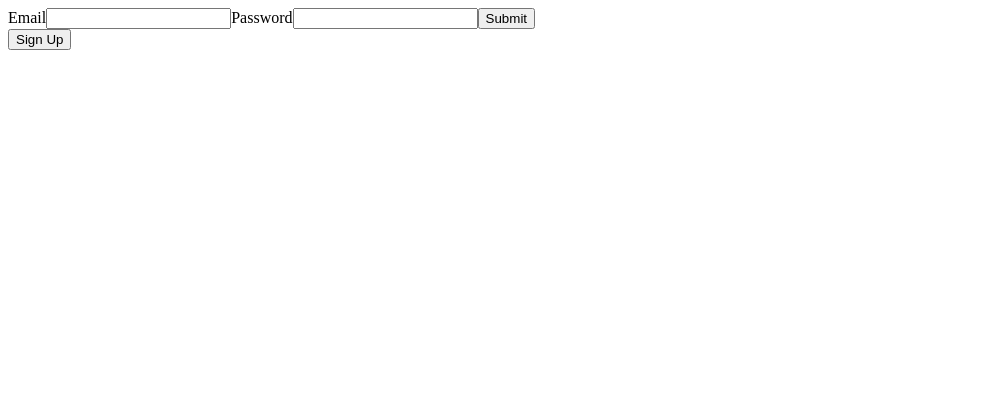
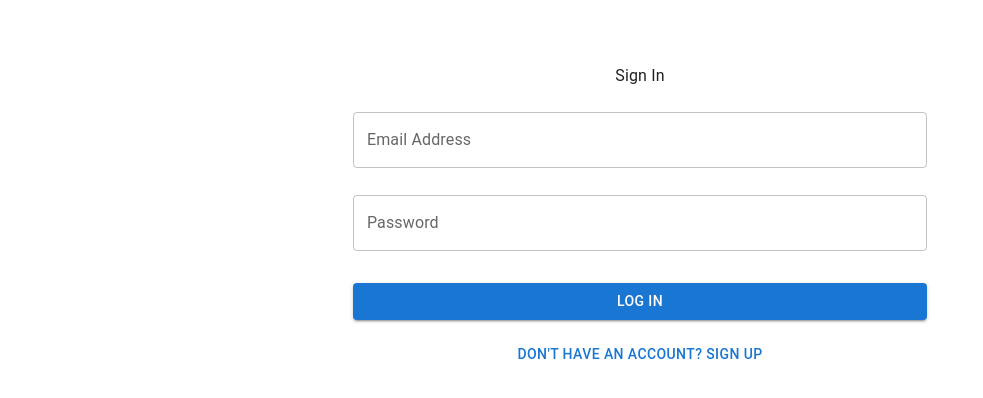
Before and after one commit to jgrimes86/Land-Use-Checklist, a React (Create React App) app in the folder client/: page /login in a window 1280 px wide. Shown: the top 398 px of the page, without its empty margins (0-983 px from the left). Built offline with nearby package versions, Linux system fonts and the light colour scheme; no server answers.

Commit message:
Change signin form to MUI components

```diff
--- a/client/package.json
+++ b/client/package.json
@@ -4,13 +4,13 @@
     "private": true,
     "proxy": "http://127.0.0.1:5555",
     "dependencies": {
-        "@chakra-ui/react": "^2.8.2",
         "@emotion/react": "^11.11.1",
         "@emotion/styled": "^11.11.0",
+        "@mui/icons-material": "^5.14.19",
+        "@mui/material": "^5.14.20",
         "@tanstack/react-table": "^8.10.7",
         "bootstrap": "^5.3.2",
         "formik": "^2.4.5",
-        "framer-motion": "^10.16.14",
         "react": "^18.2.0",
         "react-bootstrap": "^2.9.1",
         "react-dom": "^18.2.0",
--- a/client/src/components/Navbar.js
+++ b/client/src/components/Navbar.js
@@ -1,20 +1,26 @@
 
-import { Link as ReactRouterLink } from 'react-router-dom'
-import { Link as ChakraLink, LinkProps } from '@chakra-ui/react'
+import { NavLink } from 'react-router-dom';
 
 function NavBar({userId, handleLogout}) {
 
     return (
         <nav>
-            <ChakraLink as={ReactRouterLink} to={`/users/${userId}/accounts`}>
+            <NavLink
+                to={`/users/${userId}/accounts`}
+            >
                 Edit Account
-            </ChakraLink>
-            <ChakraLink as={ReactRouterLink} to={`/users/${userId}`}>
+            </NavLink>
+            <NavLink
+                to={`/users/${userId}`}
+            >
                 Home
-            </ChakraLink>
-            <ChakraLink onClick={handleLogout} as={ReactRouterLink} to="/login" >
+            </NavLink>
+            <NavLink
+                to="/login"
+                onClick={handleLogout}
+            >
                 Log Out
-            </ChakraLink>
+            </NavLink>
         </nav>
     )
 }
--- a/client/src/components/SignIn.js
+++ b/client/src/components/SignIn.js
@@ -3,6 +3,9 @@ import { useState } from "react";
 import { useFormik } from "formik";
 import * as yup from "yup";
 import { Navigate, useNavigate, useOutletContext } from "react-router-dom";
+
+import { Box, Button, Checkbox, Container, CssBaseline, FormControlLabel, Grid, Link, TextField, ThemeProvider, Typography } from '@mui/material';
+import { LockOutlinedIcon } from '@mui/icons-material';
 
 
 function SignIn() {
@@ -38,7 +41,7 @@ function SignIn() {
     },
 
     validationSchema: schema,
-    // validateOnChange: false,
+    validateOnChange: false,
     onSubmit: (values) => {
       const url = signup ? "/signup" : "/login";
       fetch(url, {
@@ -69,68 +72,120 @@ function SignIn() {
   }
 
   return (
-    <div>
-      <form onSubmit={formik.handleSubmit} layerStyle='signin'>
-          {signup && <label htmlFor="name">Name</label>}
-          {signup && <input
+    <Container>
+      <CssBaseline />
+      <Box
+        sx={{
+          marginTop: 8,
+          display: 'flex',
+          flexDirection: 'column',
+          alignItems: 'center',
+        }}
+      >
+        <Typography component="h1" varian="h5">
+          {signup ? "Sign Up" : "Sign In"}
+        </Typography>
+        <Box
+          component="form"
+          onSubmit={formik.handleSubmit}
+          noValidate
+          sx={{ mt: 1 }}
+        >
+            {/* {signup && <label htmlFor="name">Name</label>} */}
+            {signup && <TextField
+                margin="normal"
+                fullWidth
                 id="name"
                 name="name"
+                label="Name"
+                autoFocus
                 value={formik.values.name}
                 onChange={formik.handleChange}
+                error = {formik.errors.name}
+                helperText = {formik.errors.name ? formik.errors.name : null}
             />}
-          {signup && <label htmlFor="company">Company</label>}
-          {signup && <input
+            {/* {signup && <label htmlFor="company">Company</label>} */}
+            {signup && <TextField
+                margin="normal"
+                fullWidth
                 id="company"
                 name="company"
+                label="Company"
                 value={formik.values.company}
                 onChange={formik.handleChange}
             />}
-          {signup && <label htmlFor="phoneNumber">Phone Number</label>}
-          {signup && <input
+            {/* {signup && <label htmlFor="phoneNumber">Phone Number</label>} */}
+            {signup && <TextField
+                margin="normal"
+                fullWidth
                 id="phoneNumber"
                 name="phoneNumber"
+                label="Phone Number"
                 value={formik.values.phoneNumber}
                 onChange={formik.handleChange}
             />}
-          <label htmlFor="email">Email</label>
-          <input
+            {/* <label htmlFor="email">Email</label> */}
+            <TextField
+                margin="normal"
+                fullWidth
                 id="email"
                 name="email"
+                label="Email Address"
                 value={formik.values.email}
                 onChange={formik.handleChange}
+                error={formik.errors.email}
+                helperText={formik.handleChange}
             />
-          <label htmlFor="password">Password</label>
-          <input
+            {/* <label htmlFor="password">Password</label> */}
+            <TextField
+                margin="normal"
+                fullWidth
                 id="password"
                 name="password"
                 type="password"
+                label="Password"
                 value={formik.values.password}
                 onChange={formik.handleChange}
+                error={formik.errors.password}
+                helperText={formik.errors.password}
             />
-          {signup && <label htmlFor="confirmPassword">Confirm Password</label>}
-          {signup && <input
+            {/* {signup && <label htmlFor="confirmPassword">Confirm Password</label>} */}
+            {signup && <TextField
+                margin="normal"
+                fullWidth
                 id="confirmPassword"
                 name="confirmPassword"
                 type="password"
+                label="Confirm Password"
                 value={formik.values.confirmPassword}
                 onChange={formik.handleChange}
+                error={formik.errors.confirmPassword}
+                helperText={formik.errors.confirmPassword}
             />}
-          <button type="submit" >
-              Submit
-          </button>
-      </form>
+            <Button
+              type="submit"
+              fullWidth
+              variant="contained"
+              sx={{ mt: 3, mb: 2 }}
+            >
+                {signup ? 'Create Account' : 'Log In'}
+            </Button>
+        </Box>
 
-      <button onClick={toggleForm} >
-        {signup ? 'Log In' : 'Sign Up'}
-      </button>
+                <Button
+                  onClick={() => {
+                    toggleForm();
+                    formik.resetForm({values: formik.initialValues});
+                    setError(null)
+                  }}
+                >
+                  {signup ? 'Already have an account? Sign in' : "Don't Have an Account? Sign Up"}
+                </Button>
 
         {error && <p style={{ color: "red" }}>{error}</p>}
-      <p style={{ color: "red" }}>{formik.errors.name}</p>
-      <p style={{ color: "red" }}>{formik.errors.email}</p>
-      <p style={{ color: "red" }}>{formik.errors.password}</p>
-      <p style={{ color: "red" }}>{formik.errors.confirmPassword}</p>
+      </Box>
 
-    </div>
+    </Container>
   )
 }
 
--- a/client/src/components/TaskTableItem.js
+++ b/client/src/components/TaskTableItem.js
@@ -1,11 +1,9 @@
 import { useFormik } from "formik";
 import * as yup from "yup";
-import { Tr, Td, } from '@chakra-ui/react';
-import { Button, FormLabel, Input, Modal, ModalOverlay, ModalContent, ModalHeader, ModalFooter, ModalBody, ModalCloseButton, Select, Textarea, useDisclosure } from '@chakra-ui/react';
 
 
 function TaskTableItem({task, userTasks, setUserTasks}) {
-    const { isOpen, onOpen, onClose } = useDisclosure()
+    // const { isOpen, onOpen, onClose } = useDisclosure()
 
     const formik = useFormik({
         initialValues: {
@@ -34,7 +32,7 @@ function TaskTableItem({task, userTasks, setUserTasks}) {
                                 return updatedTask
                             } else return task
                         }));
-                        onClose()
+                        // onClose()
                 })
                 }
             })
@@ -50,7 +48,7 @@ function TaskTableItem({task, userTasks, setUserTasks}) {
                 setUserTasks(userTasks.filter(t => {
                     if (t.id !== task.id) return t
                 }));
-                onClose()
+                // onClose()
             } else {
                 r.json().then(({error}) => console.log(error))
             }
@@ -59,7 +57,7 @@ function TaskTableItem({task, userTasks, setUserTasks}) {
 
     return (
         <>
-            <Tr onClick={onOpen} >
+            {/* <Tr onClick={onOpen} >
                 <Td>{task.project.name}</Td>
                 <Td>{task.start_date}</Td>
                 <Td>{task.end_date}</Td>
@@ -138,7 +136,7 @@ function TaskTableItem({task, userTasks, setUserTasks}) {
                         </form>
                     </ModalBody>
                 </ModalContent>
-            </Modal>
+            </Modal> */}
         </>
 
     )
--- a/client/src/components/UserTasks.js
+++ b/client/src/components/UserTasks.js
@@ -1,5 +1,4 @@
 import { useState, useEffect } from "react";
-import { Table, Thead, Tbody, Tr, Th, Td, } from '@chakra-ui/react';
 
 // import TaskItem from "./TaskItem";
 import TaskTableItem from "./TaskTableItem";
@@ -35,7 +34,7 @@ function UserTasks({user}) {
             {/* {taskList} */}
 
             <h2>My Task Table</h2>
-            <Table variant='simple'>
+            {/* <Table variant='simple'>
                 <Thead>
                     <Tr>
                         <Th>Project</Th>
@@ -47,7 +46,7 @@ function UserTasks({user}) {
                 <Tbody>
                     {taskTableRows}
                 </Tbody>
-            </Table>
+            </Table> */}
 
         </div>
     )
```
Also changed, not shown: 1 other file (tests, documents, lock files or other folders). Lines whose indentation alone changed are shown as unchanged.
